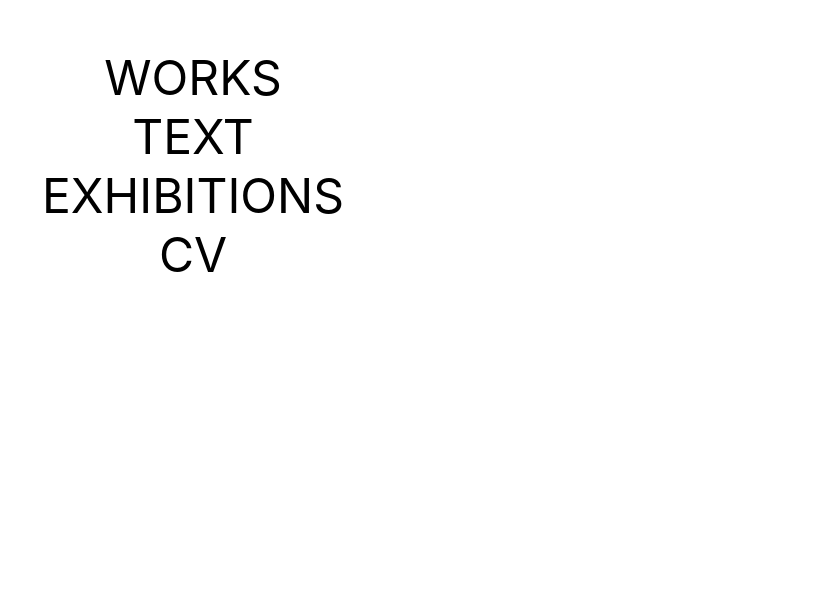
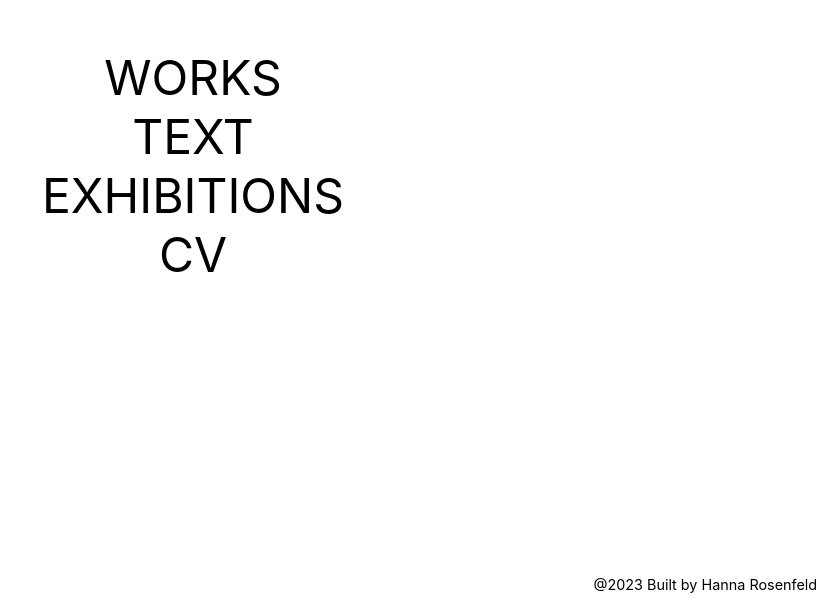
Before and after one commit to Ewald9090/ewald-janz, a React (Create React App) app: page / in a window 1280 px wide. Shown: the part 1034-1637 px from the top of the page, without its empty margins (447-1280 px from the left). Before the commit the page ends 1600 px from the top, so only its background shows below. Built offline with nearby package versions, Linux system fonts and the light colour scheme.

Commit message:
Add credit in Footer.

```diff
--- a/src/App.js
+++ b/src/App.js
@@ -8,6 +8,8 @@ import Works from "./components/Works";
 import Text from "./components/Text";
 import CV from "./components/CV"
 import Exhibitions from "./components/Exhibitions";
+import Footer from "./Footer";
+
 
 function App() {
   return (
@@ -25,6 +27,7 @@ function App() {
           <Route exact path="/" element={<Index/>}/>
         </Routes>
       </Router>
+      <Footer/>
     </div>
   );
 }
--- /dev/null
+++ b/src/Footer/index.js
@@ -0,0 +1,9 @@
+export default function Footer() {
+    return (
+        <div style={{width: "100vw"}}>
+            <div style={{float: "right", fontSize: "0.9rem", marginRight: "1.1em", marginBottom: "10px", marginTop: "10px"}}>
+                @{new Date().getFullYear()} Built by <a className="hannas-link" href="https://hannarosenfeld.com/">Hanna Rosenfeld</a>
+            </div>
+        </div>
+    )
+}
--- a/src/index.css
+++ b/src/index.css
@@ -61,6 +61,10 @@ a {
   margin-top: 9px;
 }
 
+.hannas-link:hover {
+  color: hotpink;
+}
+
 @media screen and (max-width: 768px) {
   #site-nav img {
     width: auto;
```
